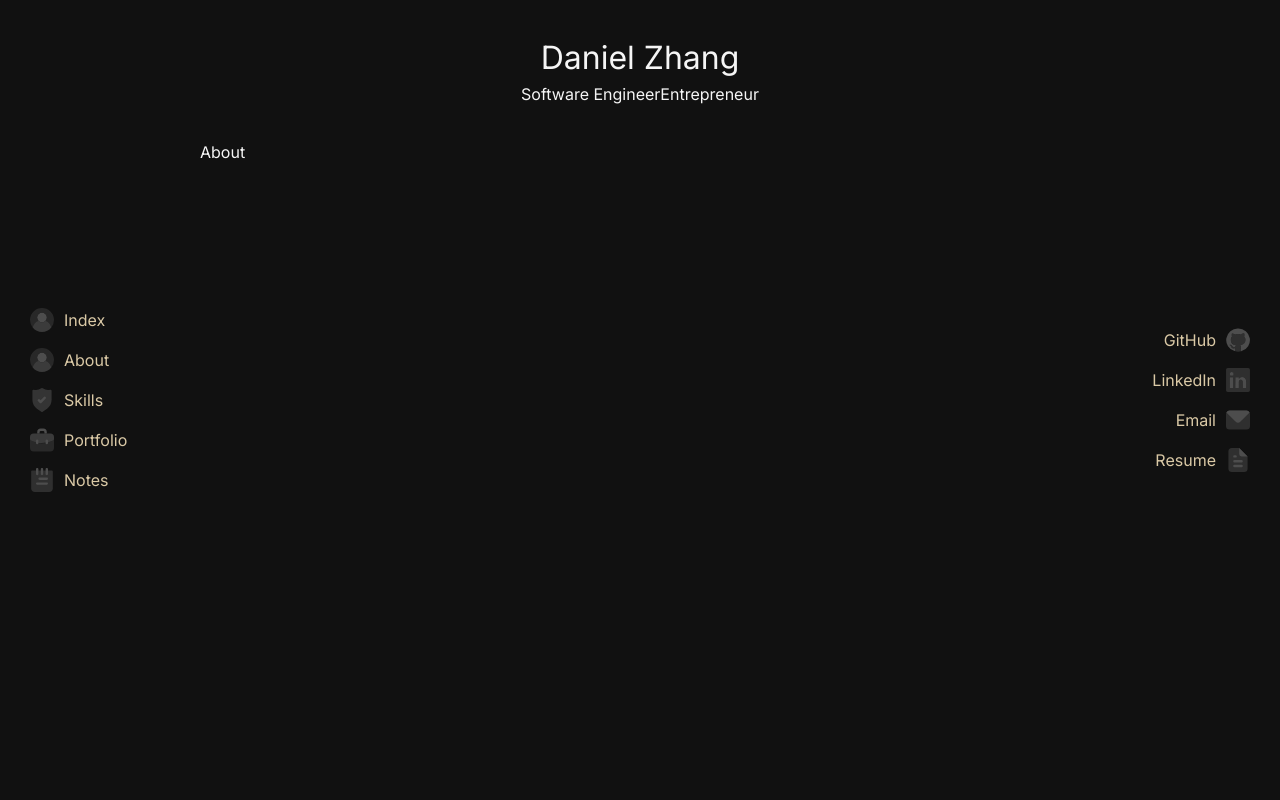
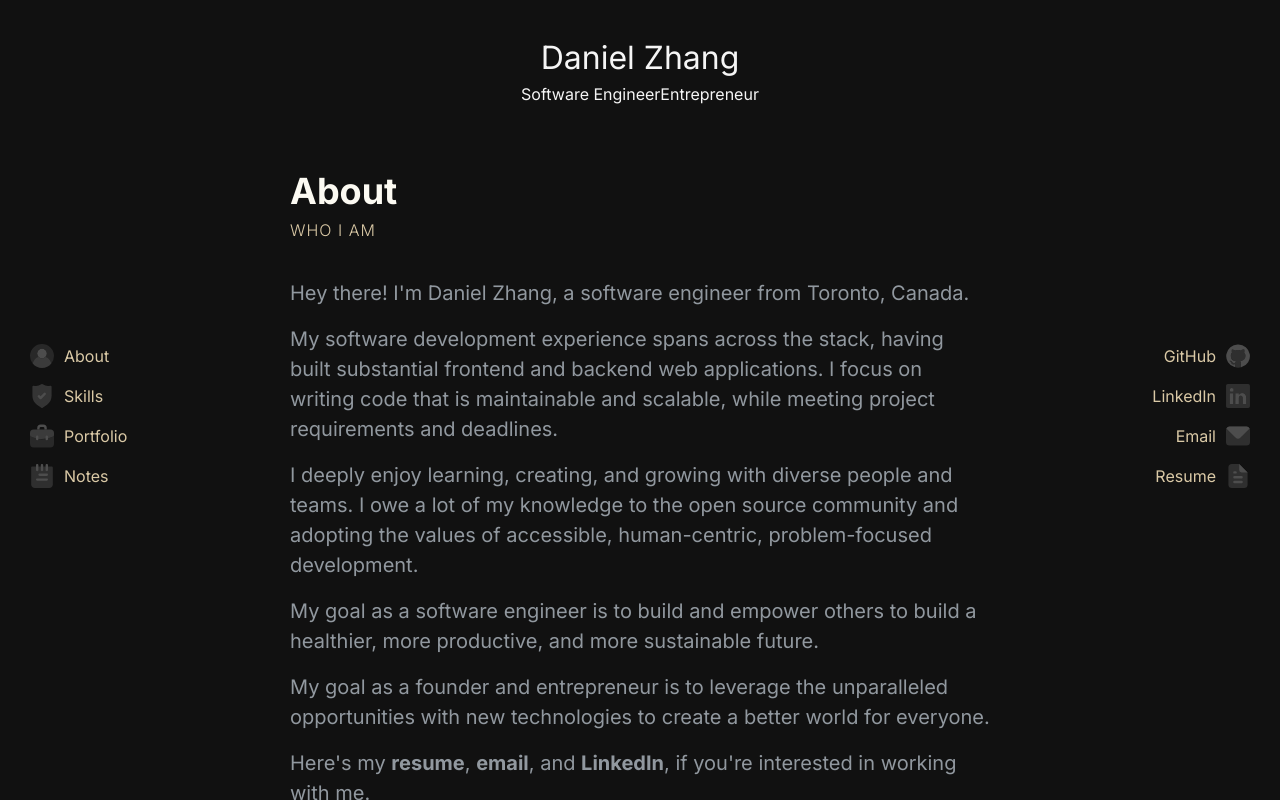
Before and after one commit to DanielHZhang/danielhzhang, a Next.js app: page /about in a window 1280 px wide. Built offline with nearby package versions, Linux system fonts and the light colour scheme.

Commit message:
Add about page information and additional page stubs

```diff
--- a/src/components/base/tooltip.tsx
+++ b/src/components/base/tooltip.tsx
@@ -66,7 +66,7 @@ export const Tooltip = ({label, children}: Props): JSX.Element => {
                   position: 'absolute',
                   left: 0,
                   top: 0,
-                  color: '#f0f0f0',
+                  color: '#dac9a6',
                   backgroundColor: 'rgba(50, 50, 54, 0.95)',
                   borderRadius: '6px',
                   padding: '0.6rem 1rem',
--- a/src/components/layout/main.tsx
+++ b/src/components/layout/main.tsx
@@ -9,17 +9,12 @@ type Props = {
 
 export const MainLayout = ({children}: Props): JSX.Element => {
   return (
-    <Grid
-      templateColumns='20rem auto 20rem'
-      templateRows='14rem auto'
-      // templateAreas='"header header header" "left main right"'
-      css={{height: '100vh'}}
-    >
+    <Grid templateColumns='20rem auto 20rem' templateRows='14rem auto' css={{height: '100vh'}}>
       <GridItem column='1' row='1/-1' css={{marginLeft: '3rem'}}>
         <Stack spacing='1.6rem' flow='column' mainAxis='center' css={{height: '100%'}}>
-          <LinkItem align='left' href='/' icon='user-circle'>
+          {/* <LinkItem align='left' href='/' icon='user-circle'>
             Index
-          </LinkItem>
+          </LinkItem> */}
           <LinkItem align='left' href='/about' icon='user-circle'>
             About
           </LinkItem>
@@ -60,7 +55,11 @@ export const MainLayout = ({children}: Props): JSX.Element => {
           </LinkItem>
         </Stack>
       </GridItem>
-      {children && <GridItem column='2'>{children}</GridItem>}
+      {children && (
+        <GridItem column='2' css={{padding: '2.4rem'}}>
+          {children}
+        </GridItem>
+      )}
     </Grid>
   );
 };
--- a/src/pages/about.tsx
+++ b/src/pages/about.tsx
@@ -1,11 +1,74 @@
 /** @jsxImportSource @emotion/react */
-import {Flex} from 'src/components/base';
+import {css} from '@emotion/react';
+import Link from 'next/link';
+import {Flex, Heading, Stack} from 'src/components/base';
 import {MainLayout} from 'src/components/layout/main';
 
 export default function AboutPage(): JSX.Element {
   return (
     <MainLayout>
-      <Flex>About</Flex>
+      <Flex flow='column' crossAxis='center'>
+        <Flex
+          flow='column'
+          css={{maxWidth: '70rem' /* maxHeight: '70vh', scrollbarWidth: 'none' */}}
+        >
+          <Flex flow='column' css={{marginBottom: '3.6rem'}}>
+            <Heading css={{color: '#FCFAF2'}}>About</Heading>
+            <h2
+              css={{
+                fontWeight: 300,
+                /* fontSize: '2rem', */
+                color: '#dac9a6',
+                letterSpacing: '0.1rem',
+              }}
+            >
+              WHO I AM
+            </h2>
+          </Flex>
+          <Stack flow='column' spacing='1.6rem' css={{color: '#91989F', fontSize: '2rem'}}>
+            <p>Hey there! I'm Daniel Zhang, a software engineer from Toronto, Canada.</p>
+            <p>
+              My software development experience spans across the stack, having built substantial
+              frontend and backend web applications. I focus on writing code that is maintainable
+              and scalable, while meeting project requirements and deadlines.
+            </p>
+            <p>
+              I deeply enjoy learning, creating, and growing with diverse people and teams. I owe a
+              lot of my knowledge to the open source community and adopting the values of
+              accessible, human-centric, problem-focused development.
+            </p>
+            <p>
+              My goal as a software engineer is to build and empower others to build a healthier,
+              more productive, and more sustainable future.
+            </p>
+            <p>
+              My goal as a founder and entrepreneur is to leverage the unparalleled opportunities
+              with new technologies to create a better world for everyone.
+            </p>
+            <p>
+              <span>{"Here's my "}</span>
+              <Link href='/'>
+                <a>
+                  <strong>resume</strong>
+                </a>
+              </Link>
+              <span>{', '}</span>
+              <Link href='/'>
+                <a>
+                  <strong>email</strong>
+                </a>
+              </Link>
+              <span>{', and '}</span>
+              <Link href='/'>
+                <a>
+                  <strong>LinkedIn</strong>
+                </a>
+              </Link>
+              <span>{", if you're interested in working with me."}</span>
+            </p>
+          </Stack>
+        </Flex>
+      </Flex>
     </MainLayout>
   );
 }
```
Also changed, not shown: src/pages/notes.tsx (added, +11 -0 lines), src/pages/portfolio.tsx (added, +9 -0 lines), src/pages/skills.tsx (+11 -11 lines).
